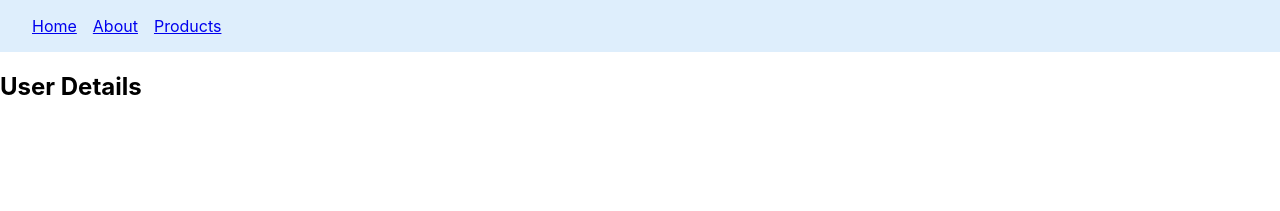
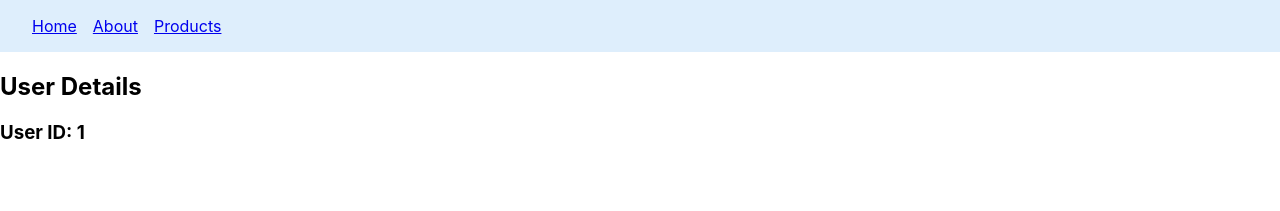
Before and after one commit to Dev-Arun7/React-routers, a React (Create React App) app: page /users/1 in a window 1280 px wide. Shown: the top 211 px of the page. Built offline with nearby package versions, Linux system fonts and the light colour scheme.

Commit message:
v1.60 useParams added

```diff
--- a/src/components/UserDetails.js
+++ b/src/components/UserDetails.js
@@ -1,8 +1,12 @@
-
+// User details page
+import { useParams } from 'react-router-dom'
 function UserDetails() {
+    const params = useParams()
+    const userId = params.userId
     return (
         <>
             <h2> User Details </h2>
+            <h3> User ID: {userId}</h3>
         </>
     )
 }
```
